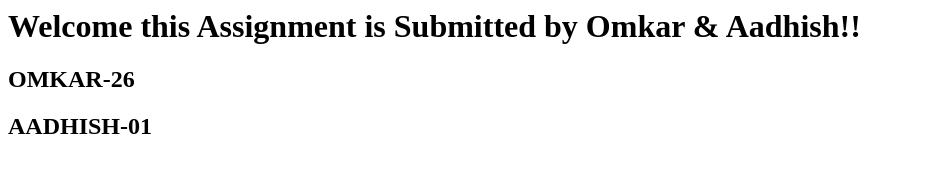
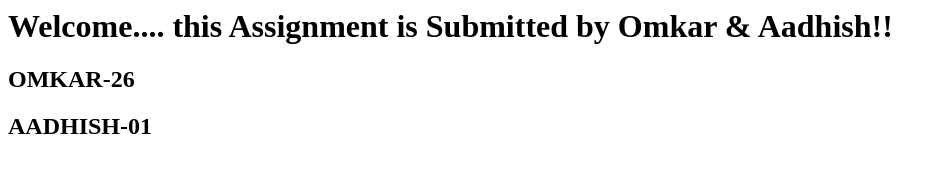
Before and after one commit to Omie019/assingnment-2601, a plain HTML site: page index.html in a window 1280 px wide. Shown: the whole page, without its empty margins (0-944 px from the left). Drawn offline with Linux system fonts and the light colour scheme.

Commit message:
new-update-by-Omkar

```diff
--- a/index.html
+++ b/index.html
@@ -1,4 +1,4 @@
-<h1>Welcome this Assignment is Submitted by Omkar & Aadhish!!</h1>
+<h1>Welcome.... this Assignment is Submitted by Omkar & Aadhish!!</h1>
 
 <h2><a herf ="one.html">OMKAR-26 </h2>
 <h2><a herf ="twoo.html">AADHISH-01 </h2>
```
